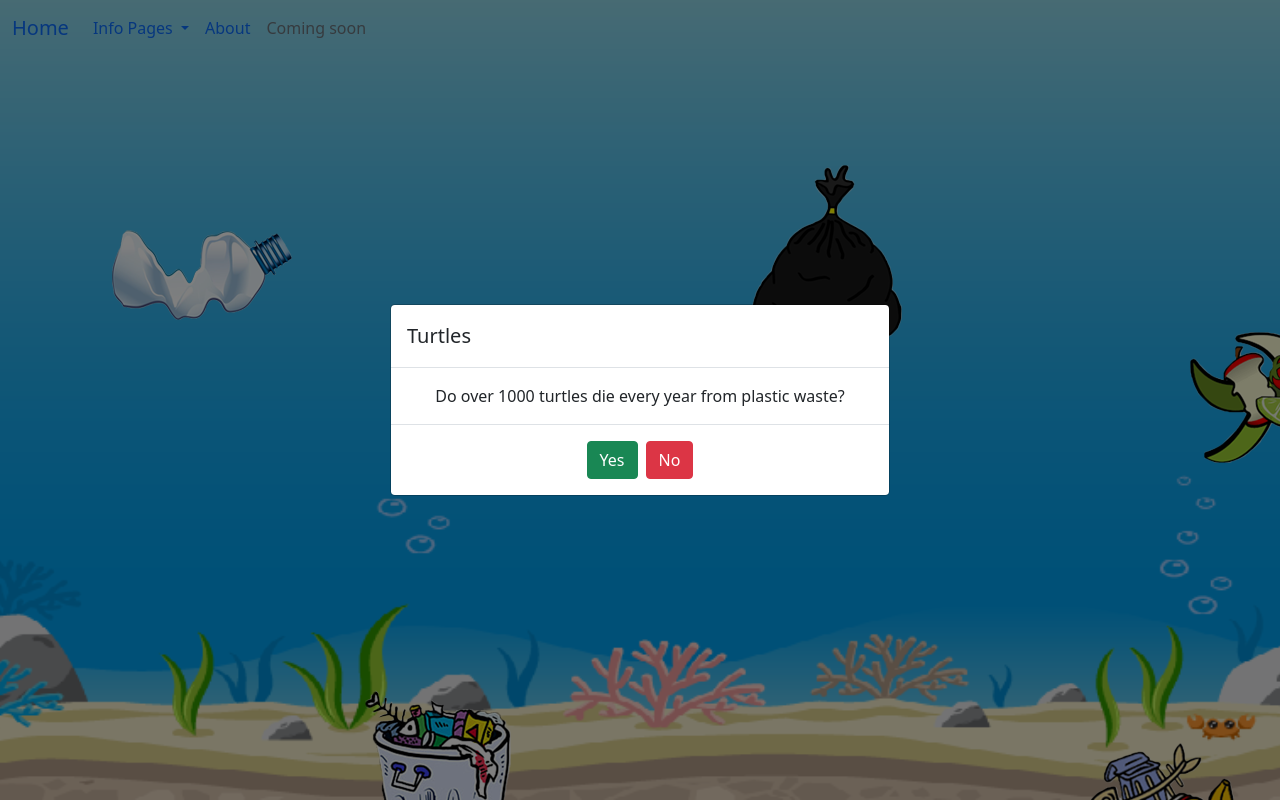
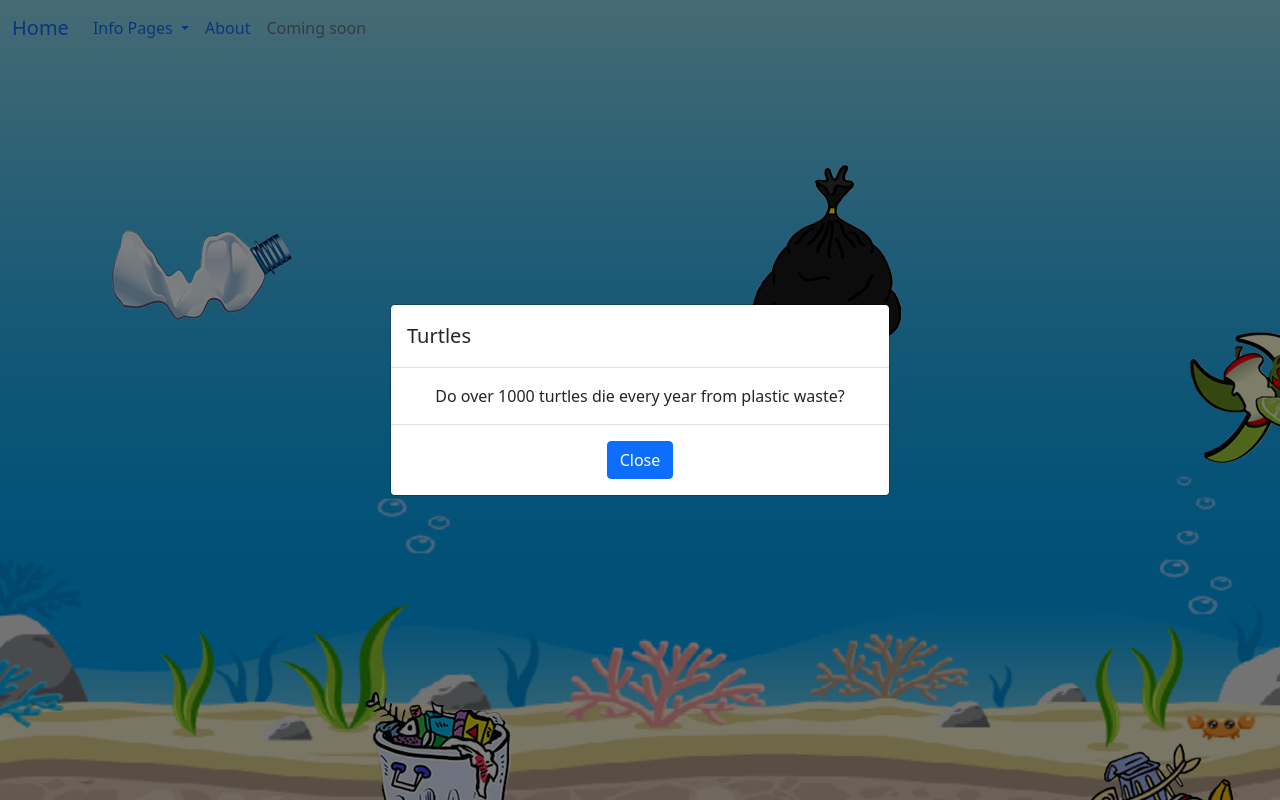
Before and after one commit to UAlberta-CMPUT-401/Ocean-Cleaner, a Django app: page / in a window 1280 px wide, after a click that opens the changed part. Run offline with Django 3.2, Linux system fonts and the light colour scheme; some libraries are stand-ins or nearby versions.

Commit message:
Update home.html

```diff
--- a/main/templates/home.html
+++ b/main/templates/home.html
@@ -55,8 +55,7 @@
                       {{ quiz.prompt }}
                   </div>
                   <div class="modal-footer" style="align-items: center; justify-content: center;">
-                    <button type="button" class="btn btn-success" data-dismiss='modal'>Yes</button>
-                    <button type="button" class="btn btn-danger" data-dismiss='modal's>No</button>
+                    <button type="button" class="btn btn-primary" data-dismiss='modal'>Close</button>
                   </div>
                 </div>
               </div>
```
